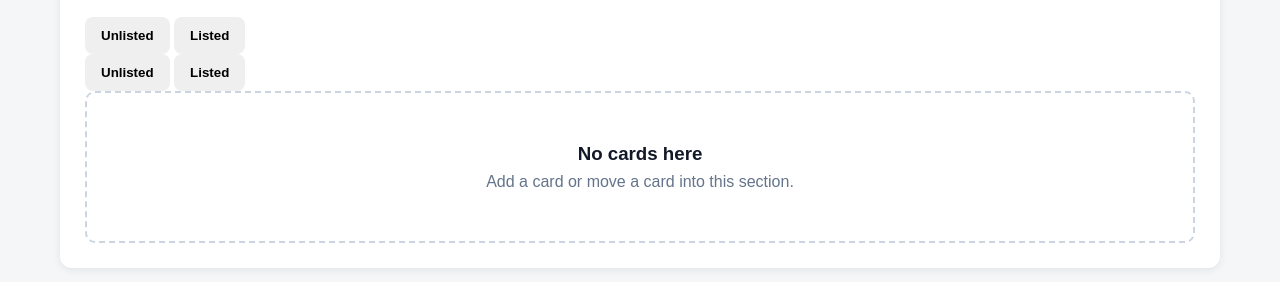
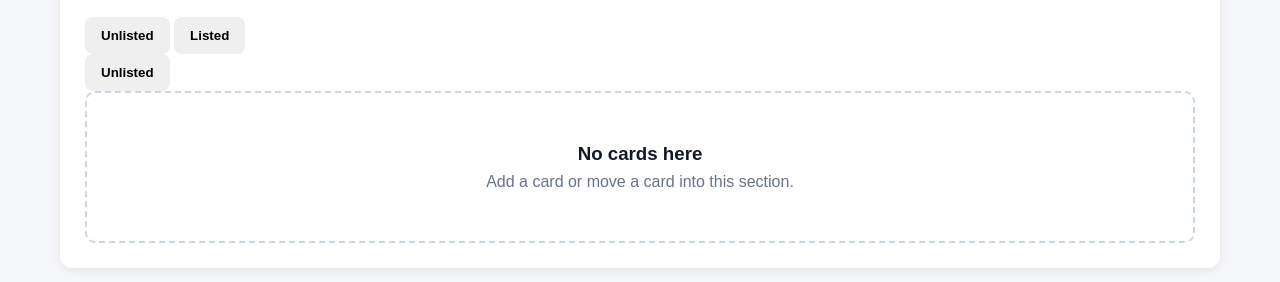
Before and after one commit to cilantropersonal90210-ops/card-profit-tracker, a plain HTML site: page index.html in a window 1280 px wide. Shown: the part 472-754 px from the top of the page. Drawn offline with Linux system fonts and the light colour scheme.

Commit message:
index.html

```diff
--- a/index.html
+++ b/index.html
@@ -71,11 +71,6 @@
         Unlisted
     </button>
 
-    <button id="listedTab" class="inventory-tab">
-        Listed
-    </button>
-</div>
-
 <div id="cardList">
 
 <div id="cardList">
```
